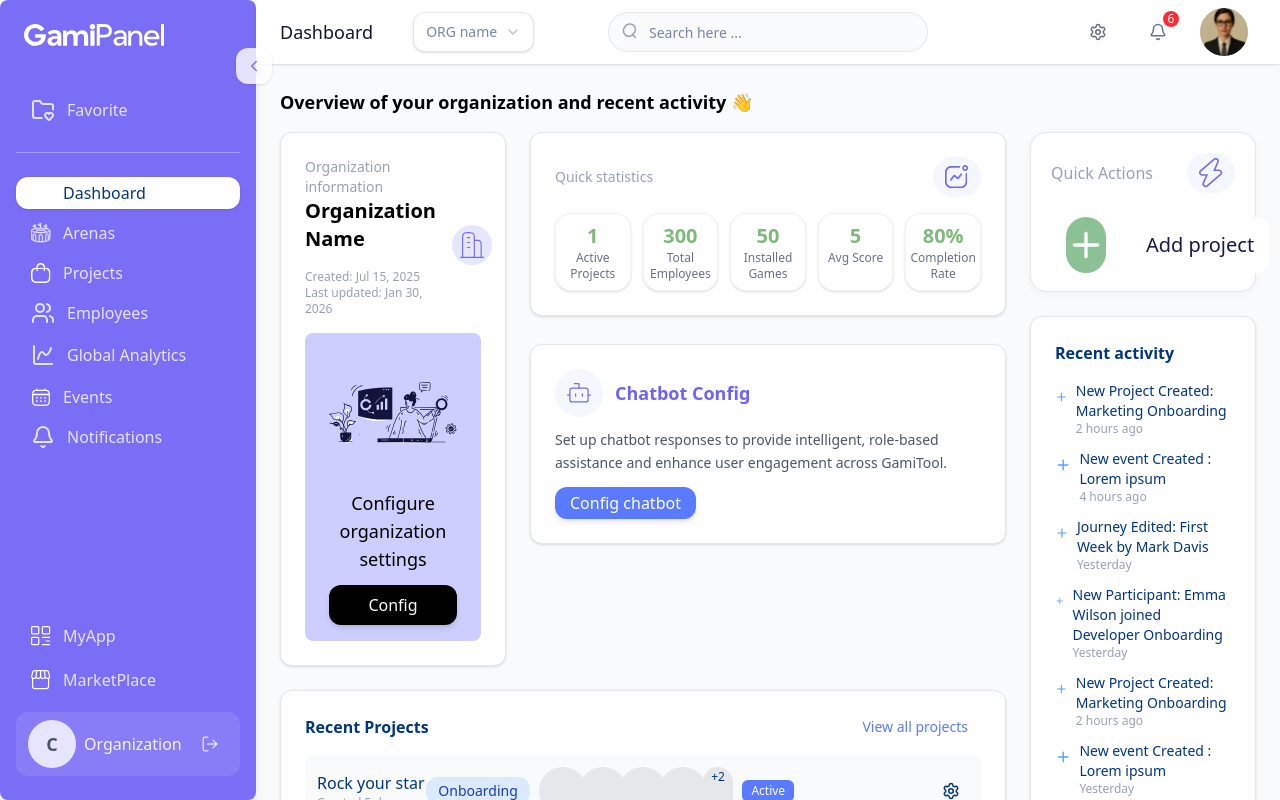
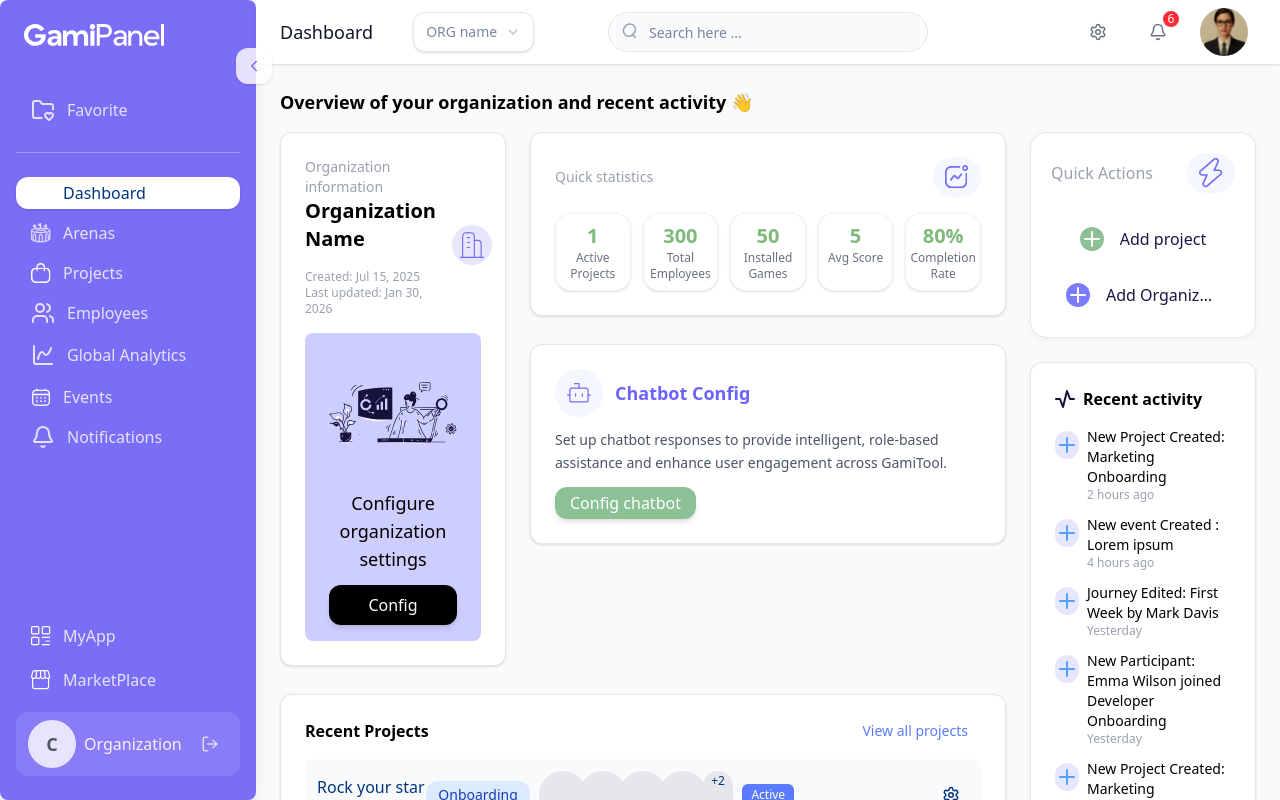
Before and after one commit to MouzakkiSoufianee/admin-panel-mock, a Next.js app: page /dashboard in a window 1280 px wide. Built offline with nearby package versions, Linux system fonts and the light colour scheme.

Commit message:
added recent activity ui design and stacked quick actions on small screens

```diff
--- a/app/components/ui/button.tsx
+++ b/app/components/ui/button.tsx
@@ -1,7 +1,7 @@
 import * as React from "react"
 
 export interface ButtonProps extends React.ButtonHTMLAttributes<HTMLButtonElement> {
-  variant?: "primary" | "secondary" | "destructive" | "outline" | "link" | "ghost" | "gradient" | "black" | "lightgreen"
+  variant?: "primary" | "secondary" | "destructive" | "outline" | "link" | "ghost" | "gradient" | "black" | "lightgreen" | "purple_link"
   size?: "default" | "sm" | "xl" | "icon"
   asChild?: boolean
 }
@@ -16,6 +16,7 @@ const variantClasses: Record<string, string> = {
   gradient: "bg-gradient-primary-to-secondary text-white shadow-md shadow-lg",
   black: "bg-black text-white hover:bg-gray-900 shadow-md hover:shadow-lg",
   lightgreen: "bg-[#8BC194] text-white hover:bg-green-600 shadow-md hover:shadow-lg",
+  purple_link: "bg-white text-[#7B7BFF] hover:underline-offset-4 hover:underline",
 }
 
 const sizeClasses: Record<string, string> = {
--- a/app/features/dashboard/sections/QuickActions.tsx
+++ b/app/features/dashboard/sections/QuickActions.tsx
@@ -12,7 +12,7 @@ export default function QuickActions() {
       borderRadius: 16,
       padding: 20,
       boxShadow: "0 2px 8px rgba(0,0,0,0.04)",
-      height: 160,
+      minHeight: 160,
       }}
     >
       <div className="flex items-center mb-6 justify-between w-full">
@@ -39,26 +39,26 @@ export default function QuickActions() {
           />
         </div>
       </div>
-      <div className="flex gap-6 w-full">
+      <div className="flex flex-col 2xl:flex-row items-center gap-3 2xl:gap-6 w-full">
       <Button
         variant="lightgreen"
-        className="flex-1 flex items-center justify-center gap-4 rounded-2xl bg-white shadow-none"
-        style={{ height: 56 }}
+        className="w-full 2xl:flex-1 flex items-center justify-center gap-2 rounded-2xl bg-white shadow-none"
+        style={{ height: 44 }}
       >
-        <span className="flex items-center justify-center rounded-full bg-[#8BC194] mr-6">
-        <Plus className="text-white w-10 h-14" />
+        <span className="flex items-center justify-center rounded-full bg-[#8BC194] mr-2 flex-shrink-0">
+        <Plus className="text-white w-6 h-6" />
         </span>
-        <span className="text-xl text-[#181945] font-normal">Add project</span>
+        <span className="text-base text-[#181945] font-normal truncate">Add project</span>
       </Button>
       <Button
         variant="outline"
-        className="flex-1 flex items-center justify-center gap-4 rounded-2xl bg-white shadow-none"
-        style={{ height: 56 }}
+        className="w-full 2xl:flex-1 flex items-center justify-center gap-2 rounded-2xl bg-white shadow-none"
+        style={{ height: 44 }}
       >
-        <span className="flex items-center justify-center rounded-full bg-[#7B7BFF] mr-6">
-        <Plus className="text-white w-10 h-14" />
+        <span className="flex items-center justify-center rounded-full bg-[#7B7BFF] mr-2 flex-shrink-0">
+        <Plus className="text-white w-6 h-6" />
         </span>
-        <span className="text-xl text-[#181945] font-normal">Add Organization</span>
+        <span className="text-base text-[#181945] font-normal truncate">Add Organization</span>
       </Button>
       </div>
     </Card>
--- a/app/features/dashboard/sections/RecentActivity.tsx
+++ b/app/features/dashboard/sections/RecentActivity.tsx
@@ -1,6 +1,7 @@
 import { Card } from "@/app/components/ui/card";
 import { Button } from "@/app/components/ui/button";
-import { Plus } from "lucide-react";
+import {  Plus } from "lucide-react";
+import Image from "next/image";
 
 const activities = [
   { text: "New Project Created: Marketing Onboarding", time: "2 hours ago" },
@@ -15,19 +16,24 @@ const activities = [
 export default function RecentActivity() {
   return (
     <Card className="col-span-1 p-5">
-      <div className="font-semibold mb-4">Recent activity</div>
+      <div className="flex items-center gap-2 mb-4">
+      <Image src="/assets/logos/recentActivity.svg" alt="Recent Activity" width={20} height={20} className="w-5 h-5" />
+      <div className="font-semibold text-black">Recent activity</div>
+      </div>
       <div className="flex flex-col gap-3">
       {activities.map((act, idx) => (
         <div key={idx} className="flex items-start gap-2">
-            <Plus className="text-blue-400 mt-1" />
-            <div>
-              <div className="text-sm">{act.text}</div>
+        <Plus className="w-6 h-7 text-blue-400 mt-1 rounded-full bg-[rgba(206,206,254,0.5)] flex-shrink-0" />
+        <div className="flex-1 min-w-0">
+          <div className="text-sm text-black">{act.text}</div>
           <div className="text-xs text-gray-400">{act.time}</div>
         </div>
         </div>
       ))}
       </div>
-      <Button variant="link" size="sm" className="mt-4">View all activities</Button>
+      <div className="flex justify-center mt-4">
+        <Button variant="purple_link" size="sm">View all activities</Button>
+      </div>
     </Card>
   );
 }
--- a/app/features/dashboard/sections/RecentProjects.tsx
+++ b/app/features/dashboard/sections/RecentProjects.tsx
@@ -37,7 +37,7 @@ export default function RecentProjects() {
   return (
     <Card className="p-5">
       <div className="flex justify-between items-center mb-4">
-        <div className="font-semibold">Recent Projects</div>
+        <div className="font-bold text-black">Recent Projects</div>
         <Button variant="link" size="sm">View all projects</Button>
       </div>
       <div className="flex flex-col gap-4">
--- a/app/features/dashboard/sections/chatbotConfig.tsx
+++ b/app/features/dashboard/sections/chatbotConfig.tsx
@@ -25,7 +25,7 @@ export default function ChatbotConfig() {
                     <p className="text-gray-600 my-3 text-xs sm:text-sm leading-relaxed">
                         Set up chatbot responses to provide intelligent, role-based assistance and enhance user engagement across GamiTool.
                     </p>
-                    <Button className="bg-[#7FBA7A] hover:bg-[#6fa86d]">
+                    <Button className="bg-[#7FBA7A] hover:bg-[#6fa86d]" variant="lightgreen">
                         Config chatbot
                     </Button>
                 </div>
```
Also changed, not shown: public/assets/logos/recentActivity.svg (added). Lines whose indentation alone changed are shown as unchanged.
